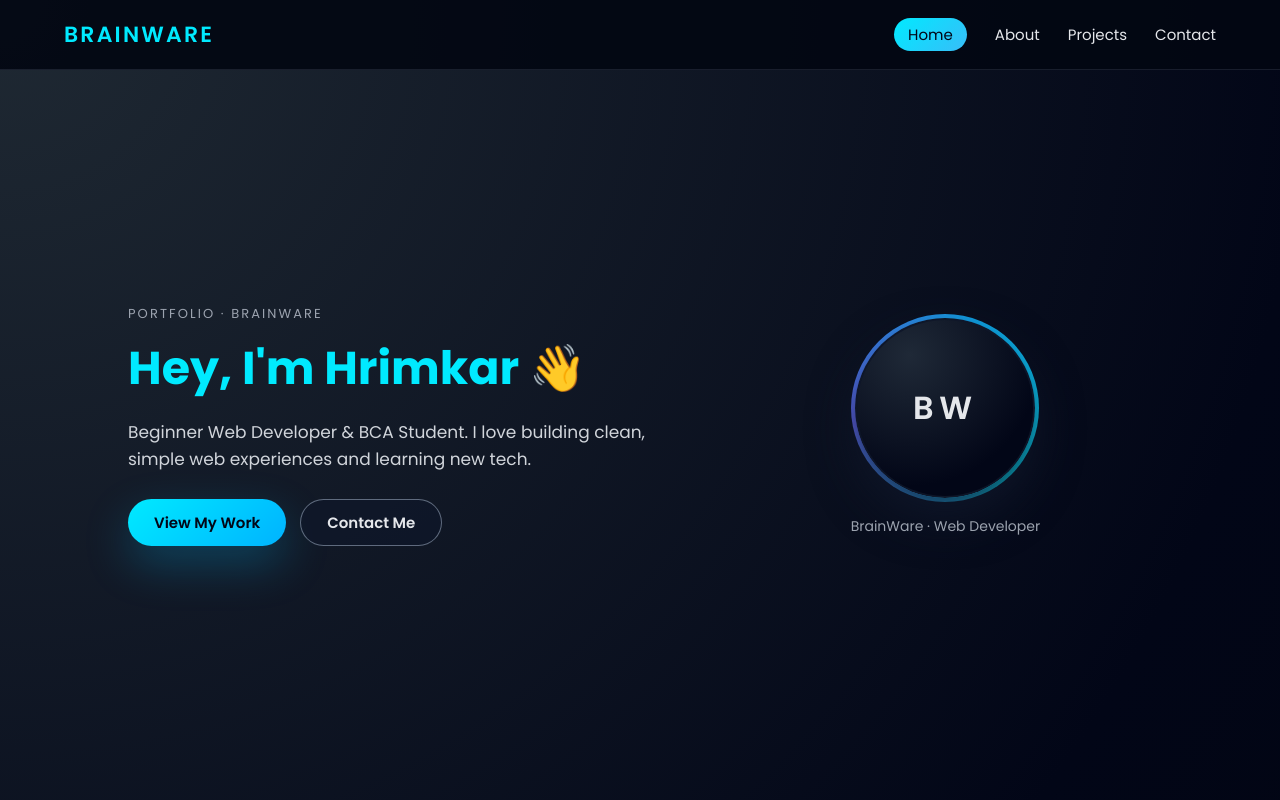
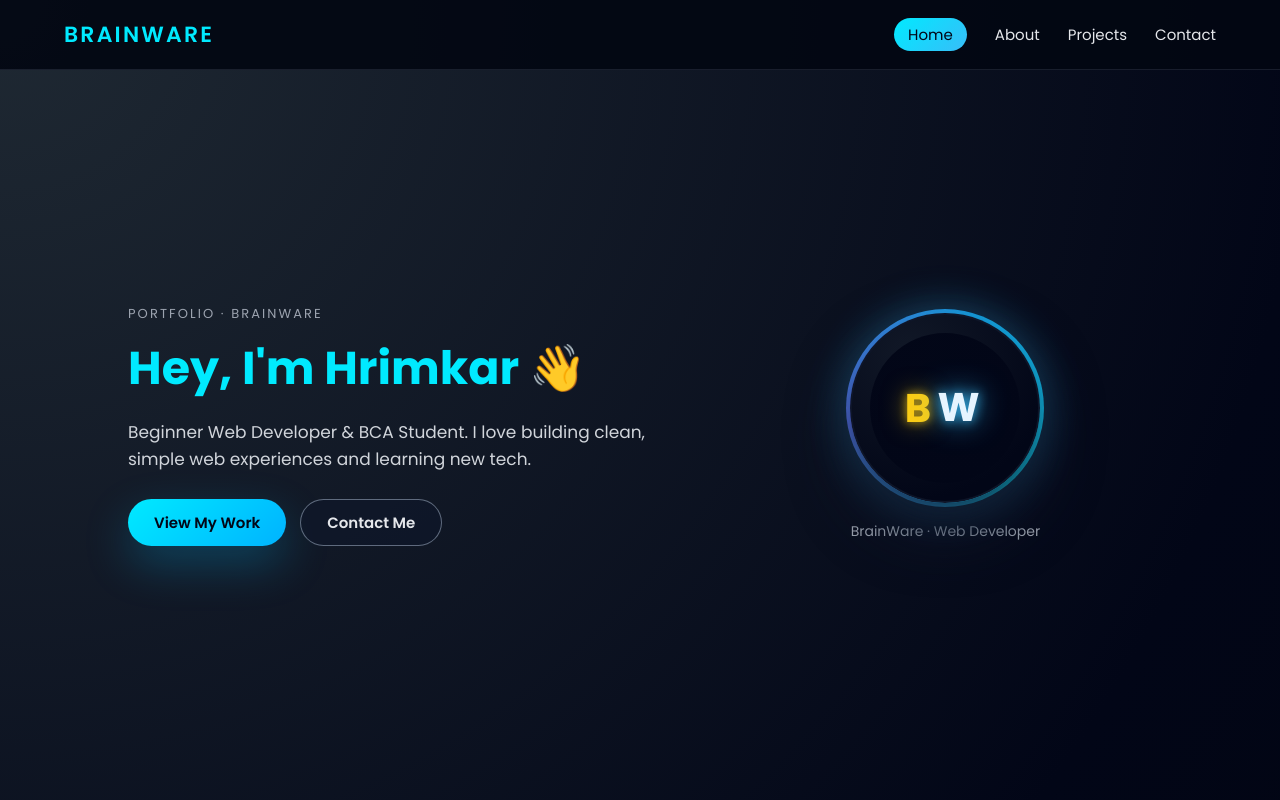
Before and after one commit to hrimkar28/BrainWare, a plain HTML site: page index.html in a window 1280 px wide. Shown: the top 800 px of the page. Drawn offline with Linux system fonts and the light colour scheme.

Commit message:
Update BW logo styling

```diff
--- a/index.html
+++ b/index.html
@@ -76,14 +76,14 @@
     </div>
 
     <div class="hero-image">
-      <div class="avatar-ring">
-        <div class="avatar">
-          <span>BW</span>
-        </div>
-      </div>
-      <p class="avatar-caption">BrainWare · Web Developer</p>
-
+  <div class="avatar-ring">
+    <div class="avatar">
+      <span class="logo-letter logo-b">B</span>
+      <span class="logo-letter logo-w">W</span>
     </div>
+  </div>
+  <p class="avatar-caption">BrainWare · Web Developer</p>
+</div>
   </div>
 </section>
 
--- a/style.css
+++ b/style.css
@@ -185,7 +185,7 @@ nav a {
   background: rgba(15, 23, 42, 0.95);
 }
 
-/* Right side avatar */
+/* Right side avatar / logo */
 .hero-image {
   display: flex;
   flex-direction: column;
@@ -200,23 +200,56 @@ nav a {
 }
 
 .avatar {
-  height: 180px;
-  width: 180px;
+  position: relative;
+  height: 190px;
+  width: 190px;
   border-radius: 999px;
-  background: radial-gradient(circle at 30% 20%, #1f2937, #020617 70%);
+  background: radial-gradient(circle at 30% 20%, #111827, #020617 75%);
+  border: 2px solid rgba(15, 23, 42, 0.95);
+  box-shadow:
+    0 26px 60px rgba(15, 23, 42, 0.95),
+    0 0 45px rgba(56, 189, 248, 0.45);
   display: flex;
   align-items: center;
   justify-content: center;
-  border: 2px solid rgba(15, 23, 42, 0.9);
-  box-shadow: 0 20px 45px rgba(15, 23, 42, 0.9);
+  overflow: hidden;
 }
 
-.avatar span {
-  font-size: 32px;
-  font-weight: 600;
-  letter-spacing: 0.18em;
-  color: #e5e7eb;
-  text-transform: uppercase;
+/* subtle inner dark circle */
+.avatar::before {
+  content: "";
+  position: absolute;
+  inset: 18px;
+  border-radius: inherit;
+  background: radial-gradient(circle at 30% 20%, #020617, #020617 85%);
+  opacity: 0.96;
+}
+
+/* logo letters */
+.logo-letter {
+  position: relative;
+  z-index: 1;
+  font-family: "Poppins", sans-serif;
+  font-weight: 700;
+  font-size: 40px;
+  letter-spacing: 0.16em;
+}
+
+/* B = warm accent */
+.logo-b {
+  color: #facc15;
+  text-shadow:
+    0 0 10px rgba(250, 204, 21, 0.7),
+    0 0 24px rgba(250, 204, 21, 0.55);
+}
+
+/* W = cool neon */
+.logo-w {
+  color: #e5f4ff;
+  text-shadow:
+    0 0 12px rgba(56, 189, 248, 0.9),
+    0 0 30px rgba(56, 189, 248, 0.85);
+  transform: translateY(-1px);
 }
 
 .avatar-caption {
@@ -611,8 +644,12 @@ footer p {
   }
 
   .avatar {
-    height: 150px;
-    width: 150px;
+    height: 160px;
+    width: 160px;
+  }
+  .logo-letter {
+    font-size: 34px;
+    letter-spacing: 0.14em;
   }
 
   .section-wrapper {
```
